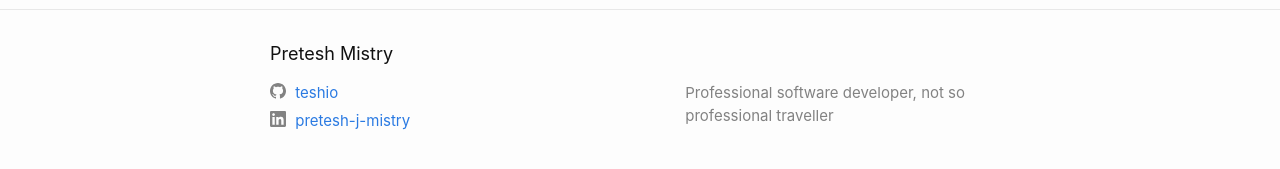
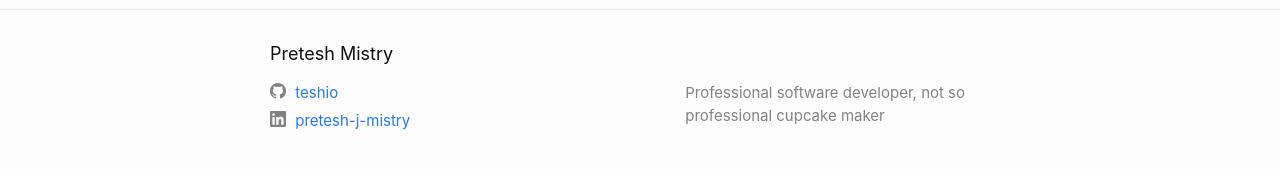
Before and after one commit to teshio/teshio.github.io, a Jekyll site: the page built from index.md, in a window 1280 px wide. Shown: the part 708-877 px from the top of the page. Built offline with Jekyll 4.4.1, drawn with Linux system fonts in a browser that asks for light colours.

Commit message:
update tag line

```diff
--- a/_config.yml
+++ b/_config.yml
@@ -1,5 +1,5 @@
 title: Pretesh Mistry
-description: Professional software developer, not so professional traveller
+description: Professional software developer, not so professional cupcake maker
 author: Pretesh Mistry
 lang: en_GB
 theme: minima
```
